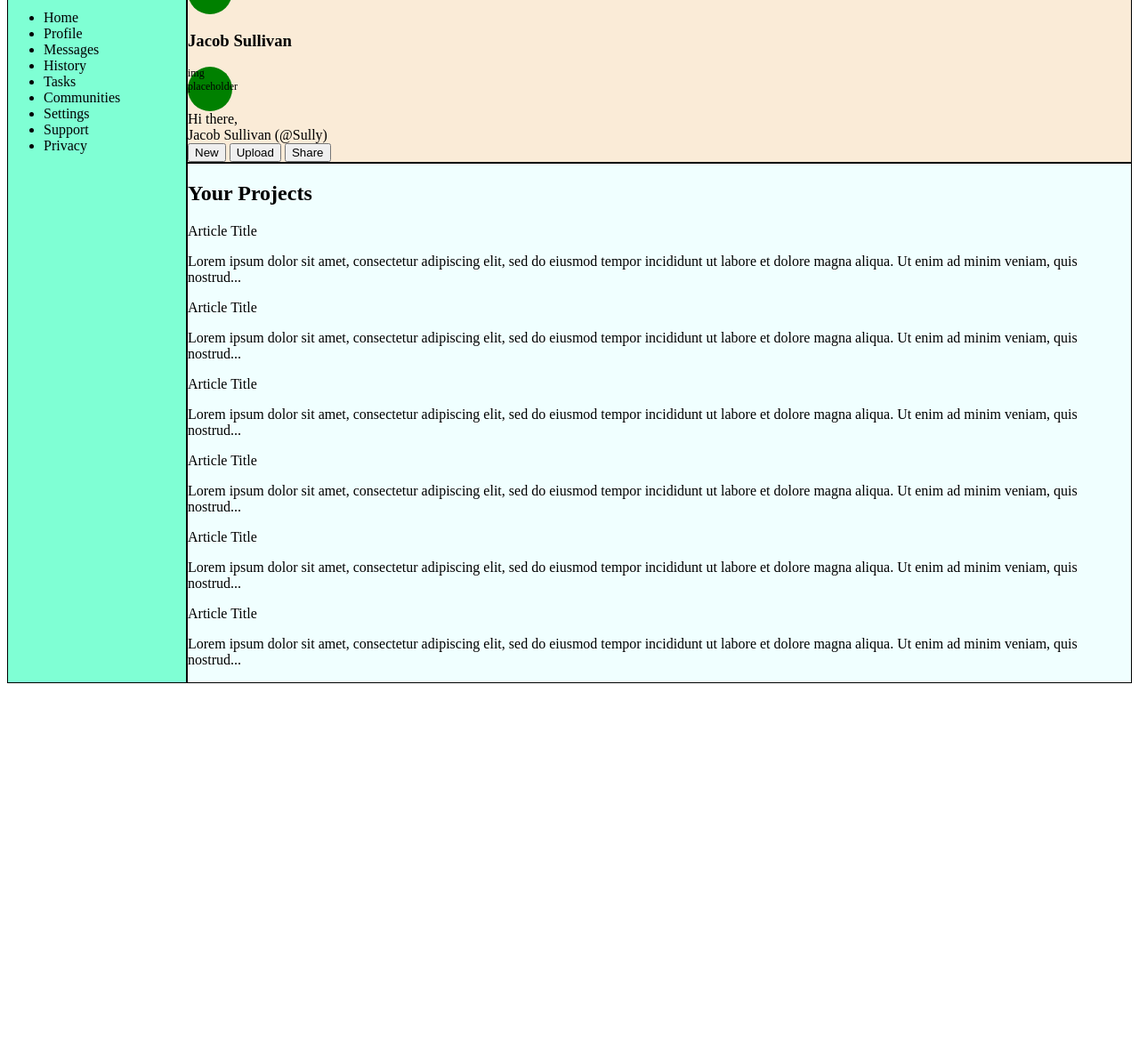
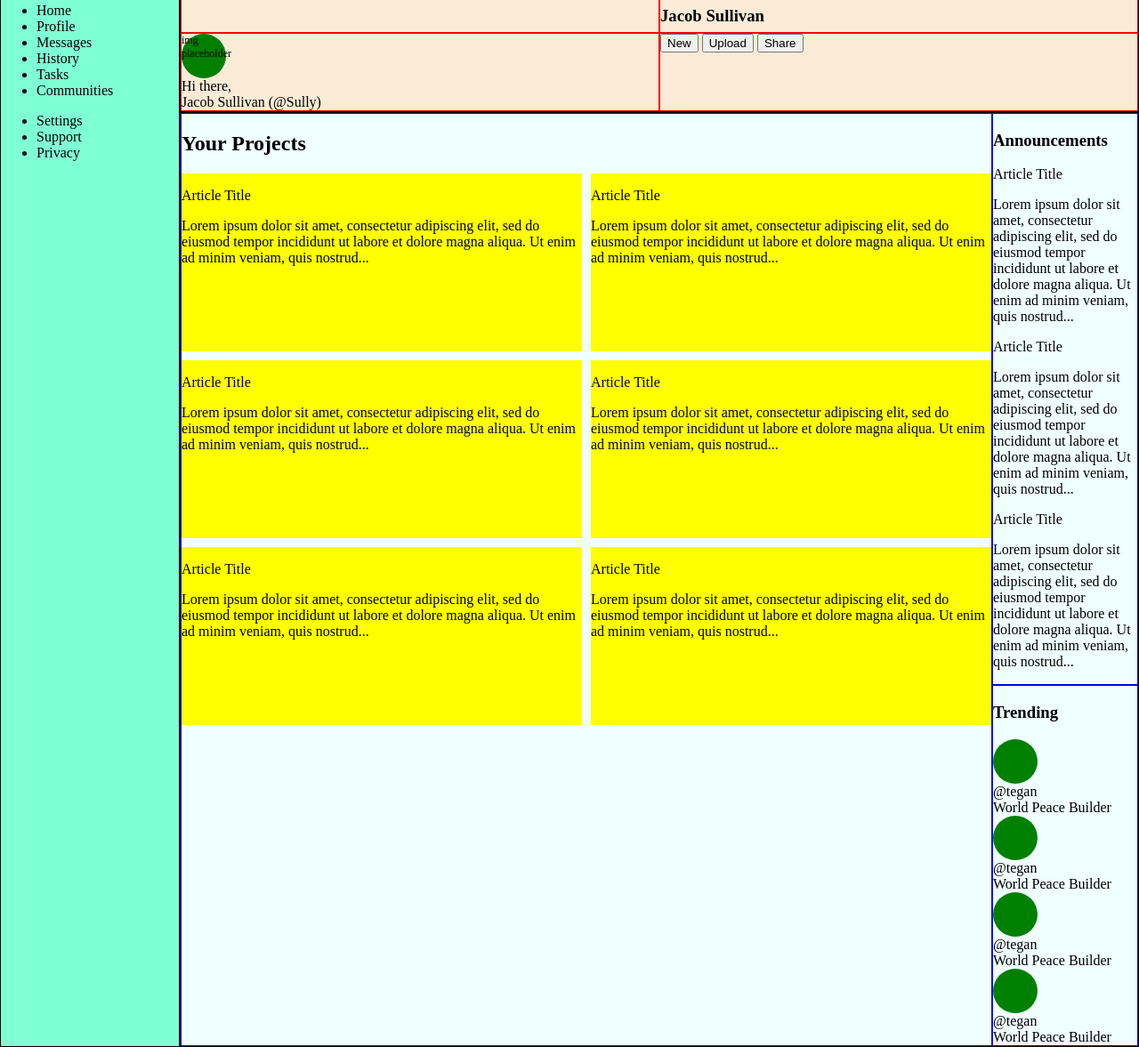
Before and after one commit to JacobSully96/Admin-Dashboard, a plain HTML site: page index.html in a window 1280 px wide. Shown: the part 64-1241 px from the top of the page at 89% size. Before the commit the page ends 840 px from the top, so only its background shows below. Drawn offline with Linux system fonts and the light colour scheme.

Commit message:
Added more placeholder html. Added grid elements and container for the subsections of the page

```diff
--- a/index.html
+++ b/index.html
@@ -16,15 +16,19 @@
         <!-- HEADER -->
         <div class="header">
 
-            <div class="top-sec-header">
+            <div class="search-container">
                 <input type="text" placeholder="Search">
+            </div>
+
+
+            <div class="profile">
                 <div class="photo">
                     img placeholder
                 </div>
                 <h3>Jacob Sullivan</h3>
             </div>
 
-            <div class="bot-sec-header">
+
             <div class="welcome-msg">
                 <div class="photo">
                     img placeholder
@@ -33,11 +37,11 @@
                 <div>Jacob Sullivan (@Sully)</div>
             </div>
 
-                <div class="header-btns">
+
+            <div class="header-btn-container">
                 <button>New</button>
                 <button>Upload</button>
                 <button>Share</button>
-                </div>
             </div>
 
 
@@ -46,9 +50,10 @@
         <!-- SIDEBAR -->
         <div class="sidebar">
 
-            <div class="logo"></div>
+            <div class="logo">Logo Placeholder</div>
 
             <div class="link-container">
+                <div class="primary-links">
                     <ul>
                         <li>Home</li>
                         <li>Profile</li>
@@ -56,11 +61,15 @@
                         <li>History</li>
                         <li>Tasks</li>
                         <li>Communities</li>
-
+                    </ul>
+                </div>
+                <div class="secondary-link">
+                    <ul>
                         <li>Settings</li>
                         <li>Support</li>
                         <li>Privacy</li>
                     </ul>
+                </div>
             </div>
 
         </div>
@@ -70,8 +79,10 @@
 
             <!-- container -->
             <div class="projects">
+                <h2>Your Projects</h2>
 
-                <h2>Your Projects</h2>
+                <div class="project-container">
+
                     <div class="card">
                         <p class="title">Article Title</p>
                         <p>Lorem ipsum dolor sit amet, consectetur adipiscing elit, sed do eiusmod tempor incididunt ut
@@ -109,17 +120,64 @@
                             et dolore magna aliqua. Ut enim ad minim veniam, quis nostrud...</p>
                     </div>
                 </div>
+            </div>
+
+            <div class="anno-trending-container">
+                <!-- container -->
+                <div class="announcements">
+                    <h3>Announcements</h3>
+                    <div class="card">
+                        <p class="title">Article Title</p>
+                        <p>Lorem ipsum dolor sit amet, consectetur adipiscing elit, sed do eiusmod tempor incididunt ut
+                            labore
+                            et dolore magna aliqua. Ut enim ad minim veniam, quis nostrud...</p>
+                    </div>
+                    <div class="card">
+                        <p class="title">Article Title</p>
+                        <p>Lorem ipsum dolor sit amet, consectetur adipiscing elit, sed do eiusmod tempor incididunt ut
+                            labore
+                            et dolore magna aliqua. Ut enim ad minim veniam, quis nostrud...</p>
+                    </div>
+                    <div class="card">
+                        <p class="title">Article Title</p>
+                        <p>Lorem ipsum dolor sit amet, consectetur adipiscing elit, sed do eiusmod tempor incididunt ut
+                            labore
+                            et dolore magna aliqua. Ut enim ad minim veniam, quis nostrud...</p>
+                    </div>
+                </div>
 
                 <!-- container -->
-            <div class="announcements"></div>
+                <div class="trending">
 
-            <!-- container -->
-            <div class="trending"></div>
+                    <h3>Trending</h3>
+                    <div class="trend-container">
 
+                        <div class="trend">
+                            <div class="trend-pic"></div>
+                            <div class="trending-tag">@tegan</div>
+                            <div class="trend-text">World Peace Builder</div>
+                        </div>
+                        <div class="trend">
+                            <div class="trend-pic"></div>
+                            <div class="trending-tag">@tegan</div>
+                            <div class="trend-text">World Peace Builder</div>
+                        </div>
+                        <div class="trend">
+                            <div class="trend-pic"></div>
+                            <div class="trending-tag">@tegan</div>
+                            <div class="trend-text">World Peace Builder</div>
+                        </div>
+                        <div class="trend">
+                            <div class="trend-pic"></div>
+                            <div class="trending-tag">@tegan</div>
+                            <div class="trend-text">World Peace Builder</div>
+                        </div>
+                    </div>
 
                 </div>
+            </div>
 
-
+        </div>
 
 
     </div>
--- a/style.css
+++ b/style.css
@@ -1,13 +1,21 @@
-
+body, html{
+    height: 100%;
+    margin: 0;
+}
 
 .container{
     display: grid;
     grid-template-columns: 1fr 6fr;
+    grid-template-rows: 1fr 6fr;
+    height: 100%;
 }
 
 .header{
     grid-column: 2 / 4;
     background-color: antiquewhite;
+    display: grid;
+    grid-template-columns: 1fr 1fr;
+    grid-template-rows: 100px 1fr;
 }
 
 .sidebar{
@@ -18,13 +26,39 @@
 .article{
     grid-column: 2 / 4;
     background-color: azure;
+    display: grid;
+    grid-template-columns: 2fr 1fr;
 }
 
+/* Grid Elements for the ENTIRE container */
 .header, .sidebar, .article{
     border: 1px solid black;
 }
 
-.welcome-msg .photo, .top-sec-header .photo {
+/* elements within the HEADER */
+.search-container, .profile, .welcome-msg, .header-btn-container{
+    border: 1px solid red;
+}
+
+
+/* Grid Elements within ARTICLE/MAINCONTENT */
+.projects, .announcements, .trending{
+    border: 1px solid blue;
+}
+
+.project-container{
+    display: grid;
+    grid-template-columns: repeat(2, 450px);
+    grid-template-rows: repeat(3, 200px);
+    gap: 10px;
+}
+
+.projects .card{
+    background-color: yellow;
+}
+
+
+.welcome-msg .photo, .profile .photo, .trend-pic {
   background-color: green;
   color: black;
   height: 50px;
@@ -43,3 +77,9 @@
     font-weight: normal;
     border-radius: 30px;
 }
+
+
+/* .trending{
+    display: grid;
+    grid-template-columns: 1fr 3fr;
+} */
```
Lines whose indentation alone changed are shown as unchanged.
